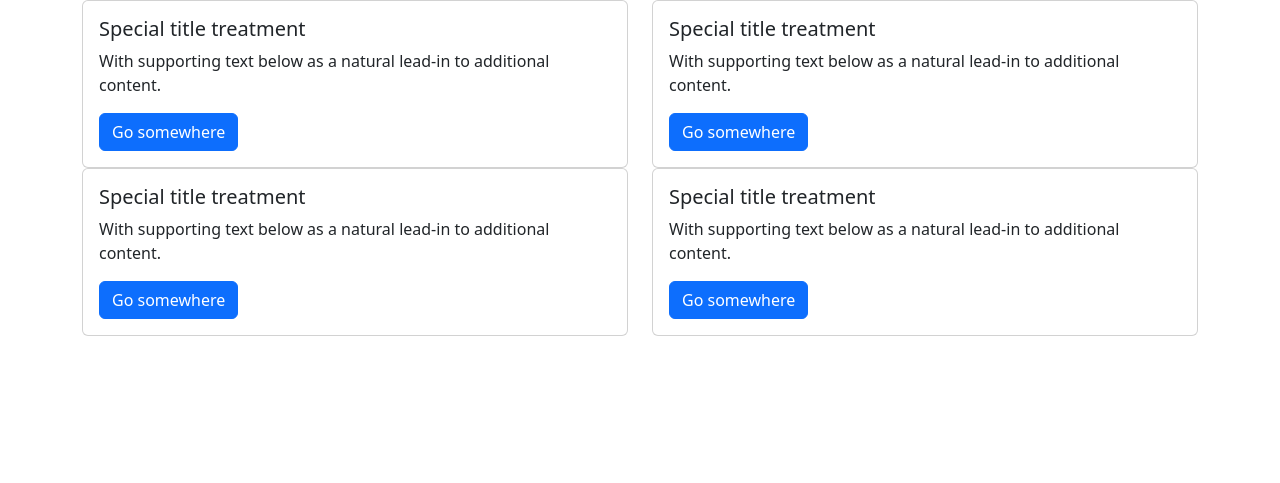
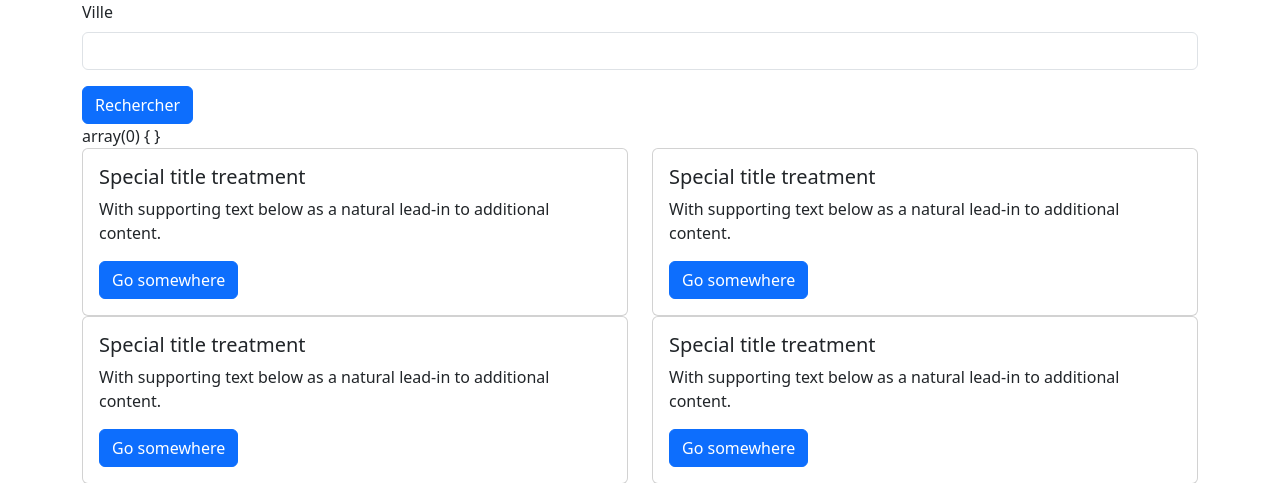
Before and after one commit to ymelki/reserver_vol_bts2, a PHP site: template Vue/AeroportVue.php in a window 1280 px wide. Shown: the part 56-539 px from the top of the page. Run offline with PHP 8.4, Linux system fonts and the light colour scheme; the template is opened without the code that fills it, so the values that code supplies are empty.

Commit message:
ajout des formulaires

```diff
--- a/Vue/AeroportVue.php
+++ b/Vue/AeroportVue.php
@@ -1,3 +1,14 @@
+<form method="POST"  action="index.php?uc=aeroport">
+  <div class="mb-3">
+    <label for="ville" class="form-label">Ville</label>
+    <input name="aeroport" type="text" class="form-control" id="ville" >
+  </div>
+  <button type="submit" class="btn btn-primary">Rechercher</button>
+</form>
+<?php
+var_dump($_POST);
+?>
+
 <div class="row">
   <div class="col-sm-6 mb-3 mb-sm-0">
     <div class="card">
```
